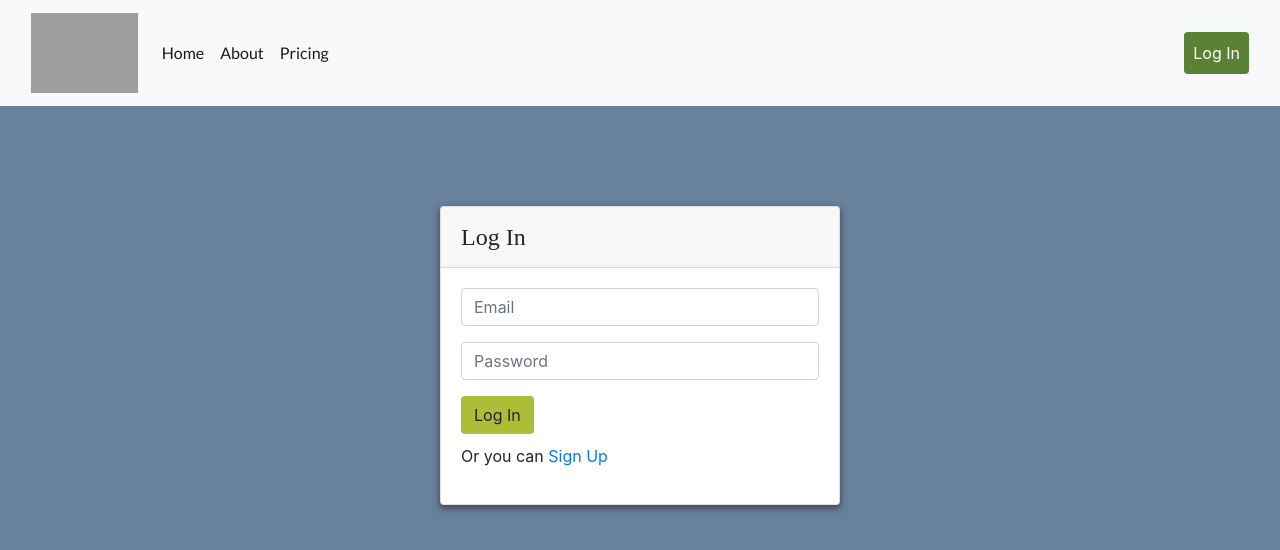
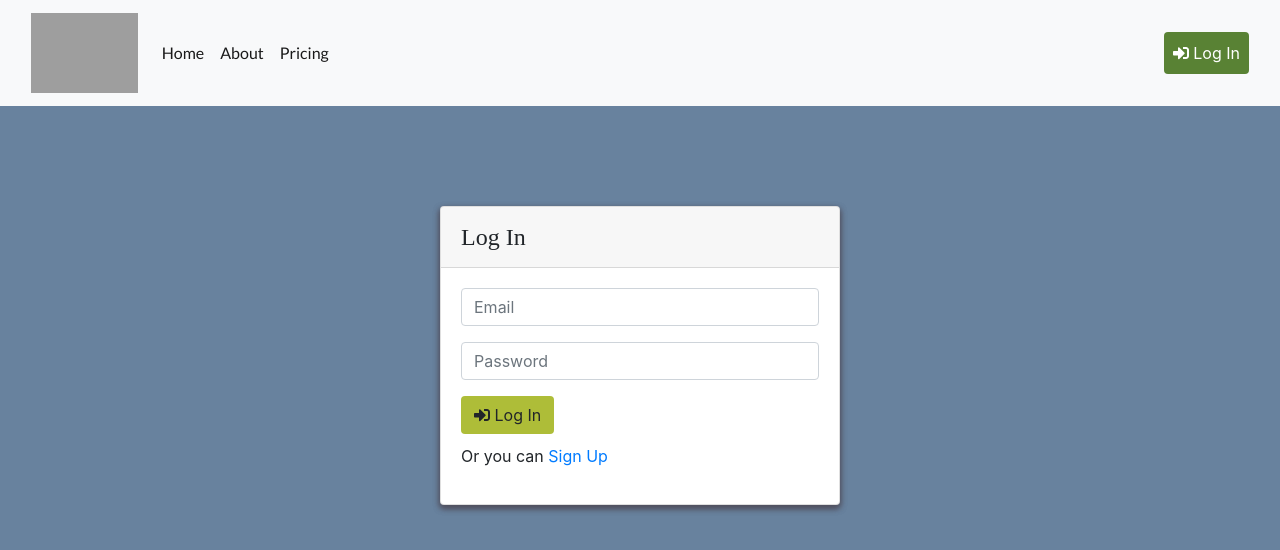
Before and after one commit to UT-final-project/resumake, a React (Create React App) app in the folder client/: page /login in a window 1280 px wide. Shown: the top 550 px of the page. Built offline with nearby package versions, Linux system fonts and the light colour scheme; grey boxes are pictures that could not be loaded; a web font is replaced by a local one.

Commit message:
added more fa icons

```diff
--- a/client/src/App.js
+++ b/client/src/App.js
@@ -11,11 +11,11 @@ import AboutUs from './components/About/about';
 import ReactDOM from 'react-dom'
 import { library } from '@fortawesome/fontawesome-svg-core'
 import { fab } from '@fortawesome/free-brands-svg-icons'
-import { faPenFancy, faSave, faEye, faArrowRight, faArrowLeft, faPlus } from '@fortawesome/free-solid-svg-icons'
+import { faPenFancy, faSave, faEye, faArrowRight, faArrowLeft, faPlus, faSignInAlt, faSignOutAlt, faUserPlus, } from '@fortawesome/free-solid-svg-icons'
 import UserContext from "./utils/UserContext";
 
 
-library.add(fab, faPenFancy, faSave, faEye, faArrowRight, faArrowLeft, faPlus)
+library.add(fab, faPenFancy, faSave, faEye, faArrowRight, faArrowLeft, faPlus, faSignInAlt, faSignOutAlt, faUserPlus )
 
 function App() {
   const [user, setUser] = useState();
--- a/client/src/components/Home/home.js
+++ b/client/src/components/Home/home.js
@@ -2,6 +2,8 @@ import React, { useState } from 'react';
 import './home.css'
 import API from "../../utils/API";
 import { Link, Redirect } from "react-router-dom";
+import { FontAwesomeIcon } from '@fortawesome/react-fontawesome';
+
 
 function Login({ handleUserState }) {
     const [email, setEmail] = useState("");
@@ -110,7 +112,7 @@ function Login({ handleUserState }) {
                                 />
                             </div>
                             <p id="error"></p>
-                            <button type="button" className="btn signup-btn" onClick={handleFormSubmit}>Sign Up</button>
+                            <button type="button" className="btn signup-btn" onClick={handleFormSubmit}> <FontAwesomeIcon icon="user-plus"/>  Sign Up</button>
                             <p className="signup-redirect">Or you can
                             <Link to={"/login"}>
                                 <span> Log In</span>
--- a/client/src/components/Login/login.js
+++ b/client/src/components/Login/login.js
@@ -3,6 +3,8 @@ import API from '../../utils/API';
 import './login.css';
 import { Link, Redirect } from "react-router-dom";
 import UserContext from "../../utils/UserContext";
+import { FontAwesomeIcon } from '@fortawesome/react-fontawesome';
+
 
 function Login({ handleUserState }) {
     const [email, setEmail] = useState("");
@@ -59,7 +61,7 @@ function Login({ handleUserState }) {
                         <input type="password" className="form-control" placeholder="Password" onChange={e => setPassword(e.target.value)} autoComplete="password" />
                     </div>
                     <p className="error"></p>
-                    <button type="button" className="btn login-btn" onClick={handleLogin}>Log In</button>
+                    <button type="button" className="btn login-btn" onClick={handleLogin}> <FontAwesomeIcon icon="sign-in-alt"/> Log In</button>
                     <p className="signup-redirect">Or you can
                     <Link to={"/"}>
                             <span> Sign Up</span>
--- a/client/src/components/Navbar/navbar.js
+++ b/client/src/components/Navbar/navbar.js
@@ -3,6 +3,8 @@ import './navbar.css';
 import { Link } from "react-router-dom";
 import API from "../../utils/API";
 import UserContext from "../../utils/UserContext";
+import { FontAwesomeIcon } from '@fortawesome/react-fontawesome';
+
 
 function Navbar() {
     const { userLoggedIn, handleLogOut } = useContext(UserContext);
@@ -50,11 +52,11 @@ function Navbar() {
                         <li>
                             {!userLoggedIn ?
                                 <Link to={"/login"} type="button" href="/" role="button" className="btn btn-meadow">
-                                    Log In
+                                    <FontAwesomeIcon icon="sign-in-alt"/> Log In
                             </Link>
                                 :
                                 <Link to={"/login"} type="button" href="/" role="button" className="btn btn-meadow" onClick={handleLogOut}>
-                                    Log Out
+                                    <FontAwesomeIcon icon="sign-out-alt"/> Log Out
                             </Link>}
                         </li>
                     </ul>
```
Also changed, not shown: 2 other files (tests, documents, lock files or other folders).
